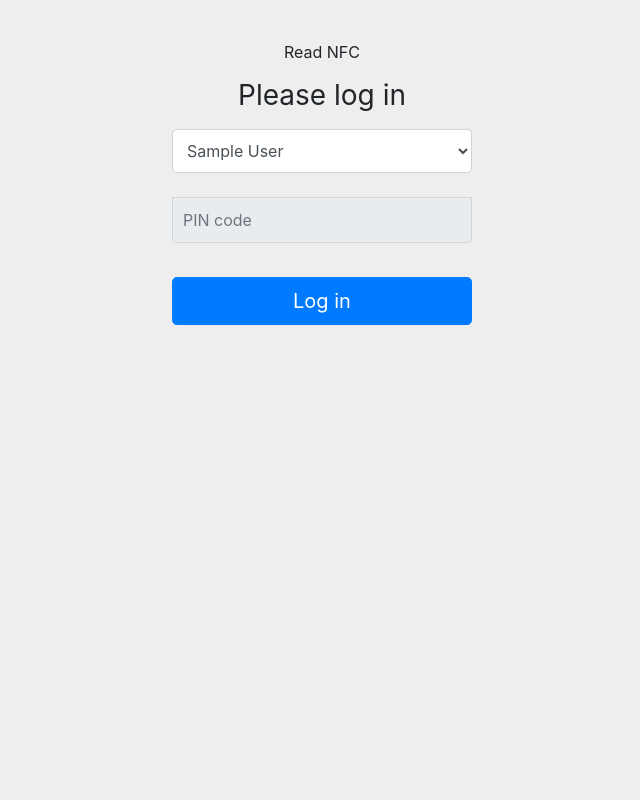
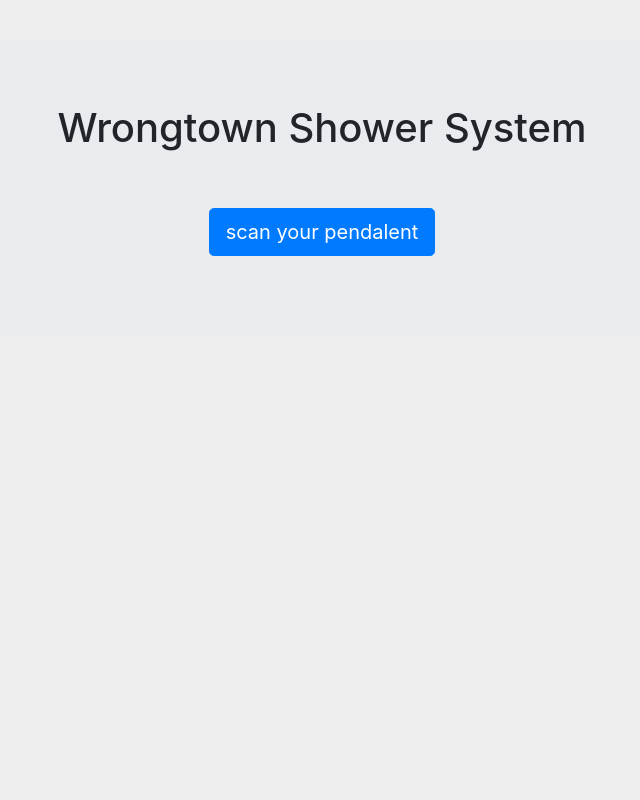
Before and after one commit to ijin/wt-shower, a Flask app: page / in a window 1280 px wide. Shown: the whole page, without its empty margins (318-958 px from the left). Run offline with Flask 2, Linux system fonts and the light colour scheme; tables that the repository leaves empty hold one stand-in row (values such as "Sample post"); data that the repository does not hold is empty; parts of the project's set-up code (start-up, migrations or seed data) failed here and were passed over; some libraries are stand-ins or nearby versions.

Commit message:
change login screen

```diff
--- a/hello_gpio3.py
+++ b/hello_gpio3.py
@@ -47,7 +47,7 @@ def main():
                     print_message("button 1 pressed")
                     toggle_shower(1)
 
-            # 「処理中」はボタンＢを確認して処理をキャンセル
+            # cancel work if button 2 pressed. shouldn't be a problem
             elif status == 1:
                 loop += 1
                 if g_button_b:
--- a/templates/login.html
+++ b/templates/login.html
@@ -41,11 +41,21 @@
       });
     </script>
 
-    Read NFC
 
+    <div class="jumbotron">
+      <h1>Wrongtown Shower System</h1>
+      <br />
+      <br />
+      <p><a class="btn btn-primary btn-lg" href="#" role="button">scan your pendalent</a></p>
+    </div>
+
+<!--
     <form class="form-login" action="/login" method="POST">
+-->
     	    <!--  <img class="mb-4" src="https://getbootstrap.com/docs/4.3/assets/brand/bootstrap-solid.svg" alt="" width="72" height="72">-->
-      <h1 class="h3 mb-3 font-weight-normal">Please log in</h1>
+<!--
+      <h1 class="h3 mb-3 font-weight-normal text-primary">Please</h1>
+
       <label for="inputName" class="sr-only">Name</label>
       <select name="name" class="form-control form-control-lg mp-5" id="inputName">
         {% for user in users %}
@@ -56,6 +66,7 @@
       <label for="inputPassword" class="sr-only">PIN code</label>
       <input type="password" name="password" id="inputPassword" class="form-control" placeholder="PIN code" required>
       <br />
-      <button class="btn btn-lg btn-primary btn-block" type="submit">Log in</button>
+      <button class="btn btn-lg btn-primary btn-block" type="submit">Please scan your pendant</button>
     </form>
+-->
 {% endblock %}
```
